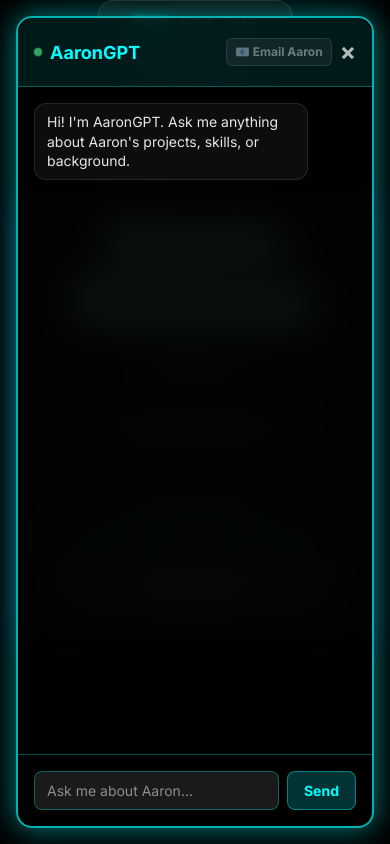
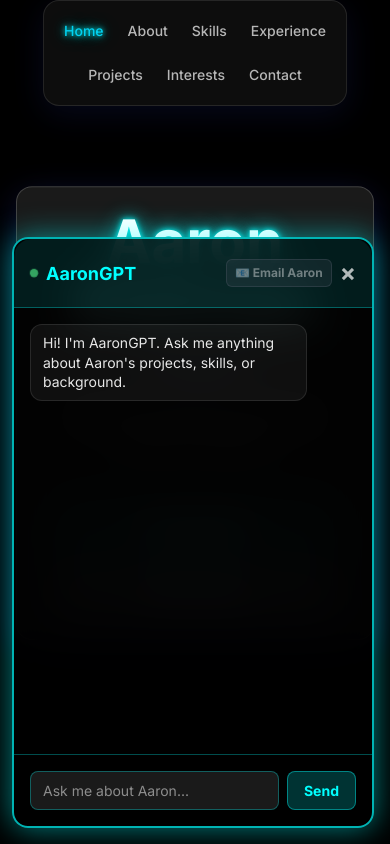
Before and after one commit to aaronk2005/Personal-Website, a React (Vite) app: page / in a window 390 px wide. Both pictures are taken after a click on the button "AaronGPT". Shown: the top 844 px of the page. Built offline with nearby package versions, Linux system fonts and the light colour scheme.

Commit message:
Fix navigation responsive design and improve mobile chatbot experience

```diff
--- a/src/components/AaronGPT.tsx
+++ b/src/components/AaronGPT.tsx
@@ -317,11 +317,11 @@ Answer as AaronGPT with enthusiasm, personality, and detailed knowledge. Be conv
             position: 'fixed',
             bottom: isMobile ? '16px' : '24px',
             right: isMobile ? '16px' : '24px',
-            left: isMobile ? '16px' : 'auto',
-            width: isMobile ? 'calc(100vw - 32px)' : '400px',
+            left: isMobile ? '12px' : 'auto',
+            width: isMobile ? 'calc(100vw - 28px)' : '400px',
             maxWidth: isMobile ? '100%' : '400px',
-            height: isMobile ? 'calc(100vh - 32px)' : '500px',
-            maxHeight: isMobile ? 'calc(100vh - 32px)' : '500px',
+            height: isMobile ? 'calc(70vh)' : '500px',
+            maxHeight: isMobile ? '70vh' : '500px',
             background: 'rgba(0, 0, 0, 0.9)',
             backdropFilter: 'blur(20px)',
             border: '2px solid rgba(0, 255, 255, 0.7)',
@@ -523,13 +523,13 @@ Answer as AaronGPT with enthusiasm, personality, and detailed knowledge. Be conv
             position: 'fixed',
             bottom: isMobile ? '16px' : '24px',
             right: isMobile ? '16px' : '24px',
-            padding: isMobile ? '10px 16px' : '12px 20px',
+            padding: isMobile ? '8px 12px' : '12px 20px',
             background: 'rgba(0, 0, 0, 0.6)',
             backdropFilter: 'blur(20px)',
             border: '2px solid rgba(0, 255, 255, 0.6)',
             borderRadius: '25px',
             color: '#00ffff',
-            fontSize: isMobile ? '14px' : '16px',
+            fontSize: isMobile ? '12px' : '16px',
             fontWeight: 'bold',
             cursor: 'pointer',
             zIndex: 999999,
--- a/src/components/Navigation.tsx
+++ b/src/components/Navigation.tsx
@@ -4,6 +4,7 @@ import { Menu, X } from 'lucide-react';
 export function Navigation() {
   const [activeSection, setActiveSection] = useState('hero');
   const [isScrolled, setIsScrolled] = useState(false);
+  const [isMobile, setIsMobile] = useState(false);
 
   const navItems = [
     { name: 'Home', id: 'hero' },
@@ -43,8 +44,17 @@ export function Navigation() {
       }
     };
 
+    const handleResize = () => {
+      setIsMobile(window.innerWidth < 640); // sm breakpoint is 640px
+    };
+
+    handleResize(); // Set initial value
     window.addEventListener('scroll', handleScroll);
-    return () => window.removeEventListener('scroll', handleScroll);
+    window.addEventListener('resize', handleResize);
+    return () => {
+      window.removeEventListener('scroll', handleScroll);
+      window.removeEventListener('resize', handleResize);
+    };
   }, []);
 
   return (
@@ -53,14 +63,67 @@ export function Navigation() {
       role="navigation"
       aria-label="Main navigation"
     >
-      <div className={`glass-nav rounded-2xl px-2 sm:px-4 md:px-8 lg:px-12 py-2 sm:py-4 md:py-6 transition-all duration-300 ${isScrolled ? 'backdrop-blur-md' : ''}`}>
+      <div className={`glass-nav rounded-2xl px-3 sm:px-6 md:px-10 lg:px-14 py-3 sm:py-5 md:py-7 transition-all duration-300 ${isScrolled ? 'backdrop-blur-md' : ''}`}>
         <div className="flex items-center justify-center">
-          <div className="flex flex-wrap items-center justify-center gap-1 sm:gap-2 md:gap-4 lg:gap-8">
+          {!isMobile ? (
+            // Desktop: single line
+            <div className="flex items-center justify-center gap-2 sm:gap-3 md:gap-5 lg:gap-10">
             {navItems.map((item) => (
               <button
                 key={item.id}
                 onClick={() => scrollToSection(item.id)}
-              className={`relative px-1 sm:px-2 md:px-4 lg:px-6 py-1 sm:py-2 text-xs sm:text-sm md:text-base lg:text-lg font-medium transition-all duration-300 rounded-lg ${
+                className={`relative px-2 sm:px-3 md:px-5 lg:px-7 py-2 sm:py-3 text-sm sm:text-base md:text-lg lg:text-xl font-medium transition-all duration-300 rounded-lg ${
+                  activeSection === item.id
+                    ? 'text-cyan-400 glow-text'
+                    : 'text-white/70 hover:text-white hover:glow-text'
+                }`}
+                aria-label={`Navigate to ${item.name} section`}
+                aria-current={activeSection === item.id ? 'page' : undefined}
+              >
+                {item.name}
+                {activeSection === item.id && (
+                  <div
+                    className="absolute bottom-0 left-1/2 transform -translate-x-1/2 w-1 h-1 bg-cyan-400 rounded-full animate-pulse"
+                    aria-hidden="true"
+                  />
+                )}
+              </button>
+            ))}
+            </div>
+          ) : (
+            // Mobile: 2-row layout
+            <div className="flex flex-col items-center justify-center gap-2">
+              {/* First row: Home, About, Skills, Experience */}
+              <div className="flex items-center justify-center gap-2">
+                {navItems.slice(0, 4).map((item) => (
+                  <button
+                    key={item.id}
+                    onClick={() => scrollToSection(item.id)}
+                    className={`relative px-2 py-2 text-sm font-medium transition-all duration-300 rounded-lg ${
+                      activeSection === item.id
+                        ? 'text-cyan-400 glow-text'
+                        : 'text-white/70 hover:text-white hover:glow-text'
+                    }`}
+                    aria-label={`Navigate to ${item.name} section`}
+                    aria-current={activeSection === item.id ? 'page' : undefined}
+                  >
+                    {item.name}
+                    {activeSection === item.id && (
+                      <div
+                        className="absolute bottom-0 left-1/2 transform -translate-x-1/2 w-1 h-1 bg-cyan-400 rounded-full animate-pulse"
+                        aria-hidden="true"
+                      />
+                    )}
+                  </button>
+                ))}
+              </div>
+              {/* Second row: Projects, Interests, Contact */}
+              <div className="flex items-center justify-center gap-2">
+                {navItems.slice(4).map((item) => (
+                  <button
+                    key={item.id}
+                    onClick={() => scrollToSection(item.id)}
+                    className={`relative px-2 py-2 text-sm font-medium transition-all duration-300 rounded-lg ${
                       activeSection === item.id
                         ? 'text-cyan-400 glow-text'
                         : 'text-white/70 hover:text-white hover:glow-text'
@@ -79,6 +142,8 @@ export function Navigation() {
                 ))}
               </div>
             </div>
+          )}
+        </div>
       </div>
     </nav>
   );
```
Lines whose indentation alone changed are shown as unchanged.
